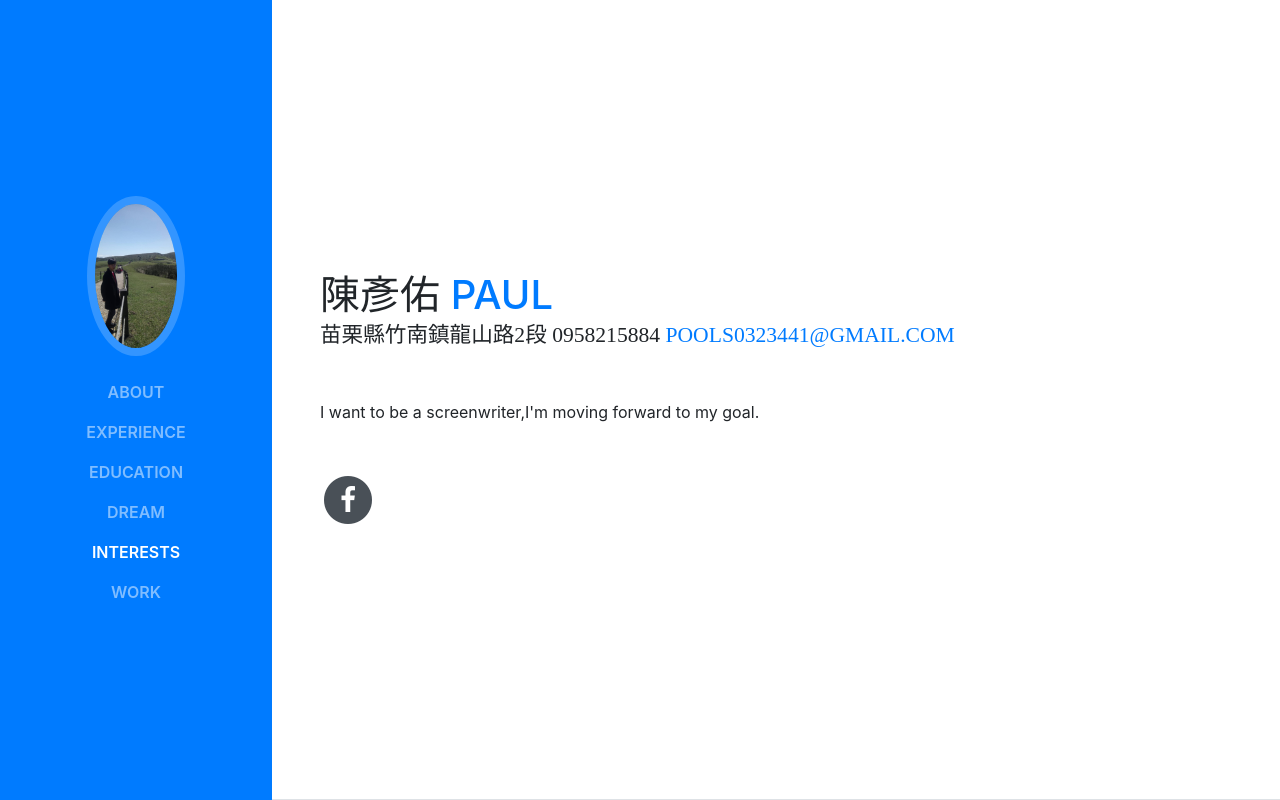
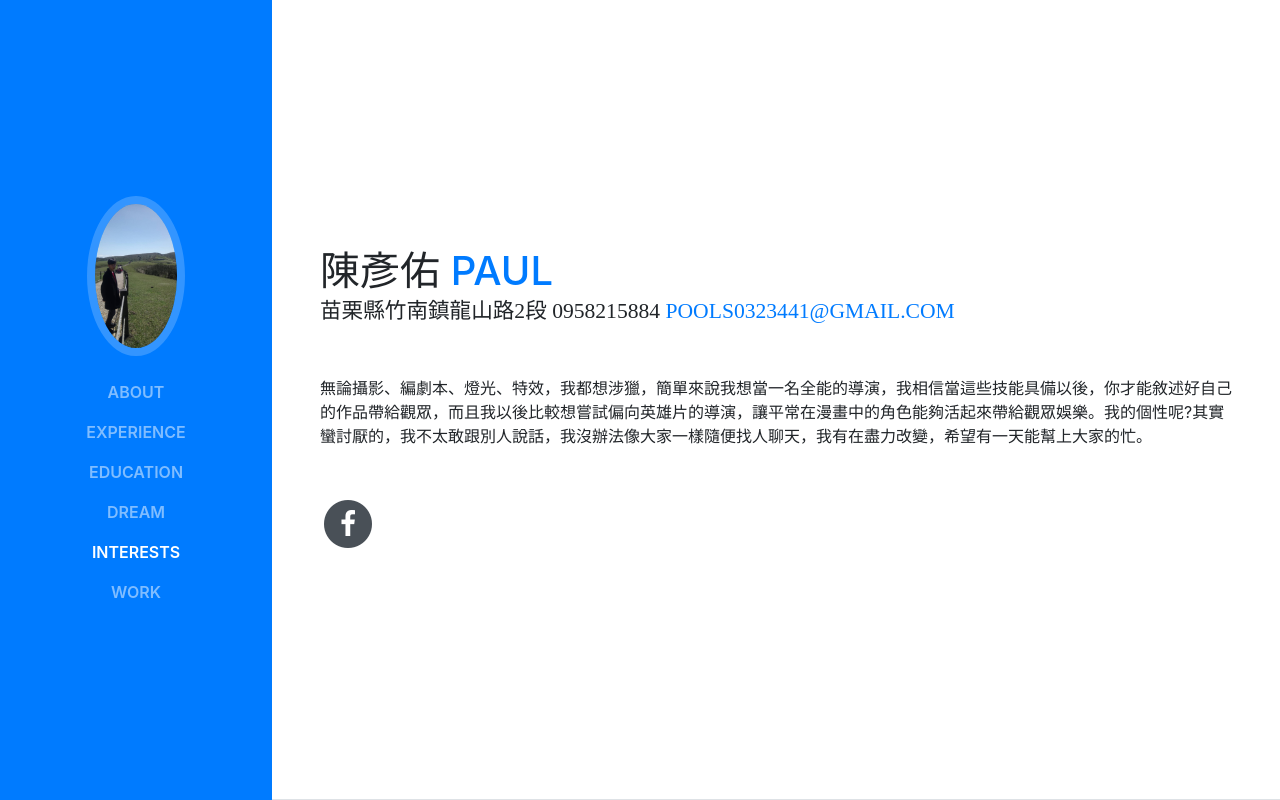
Before and after one commit to pools03234/pools03234.github.io, a website with bundled scripts: page index.html in a window 1280 px wide. Shown: the top 800 px of the page. Built offline with nearby package versions, Linux system fonts and the light colour scheme; a web font is replaced by a local one.

Commit message:
Add files via upload

```diff
--- a/index.html
+++ b/index.html
@@ -72,7 +72,7 @@
           <div class="subheading mb-5">苗栗縣竹南鎮龍山路2段 0958215884
             <a href="mailto:name@email.com">pools0323441@gmail.com</a>
           </div>
-          <p class="mb-5">I want to be a screenwriter,I'm moving forward to my goal.</p>
+          <p class="mb-5">無論攝影、編劇本、燈光、特效，我都想涉獵，簡單來說我想當一名全能的導演，我相信當這些技能具備以後，你才能敘述好自己的作品帶給觀眾，而且我以後比較想嘗試偏向英雄片的導演，讓平常在漫畫中的角色能夠活起來帶給觀眾娛樂。我的個性呢?其實蠻討厭的，我不太敢跟別人說話，我沒辦法像大家一樣隨便找人聊天，我有在盡力改變，希望有一天能幫上大家的忙。</p>
           <ul class="list-inline list-social-icons mb-0">
             <li class="list-inline-item">
               <a href="https://www.facebook.com/profile.php?id=100000495942144&ref=bookmarks">
```
